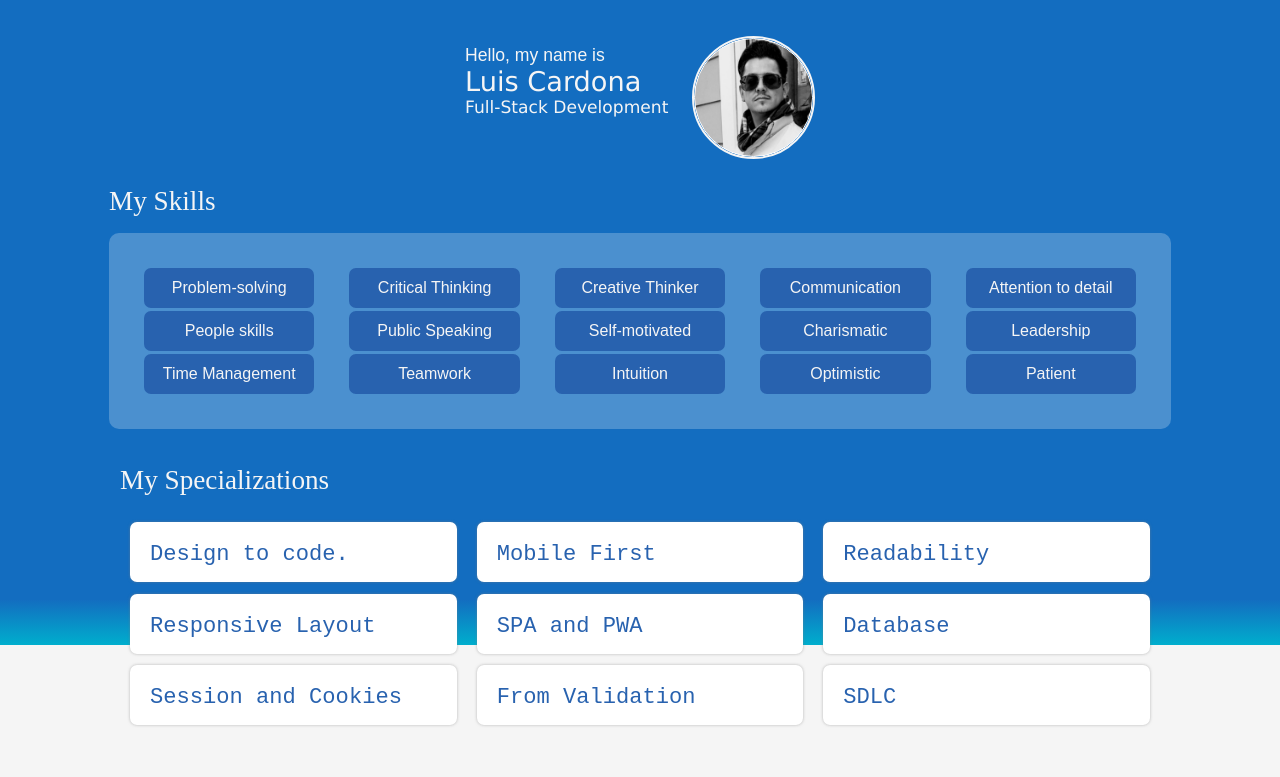
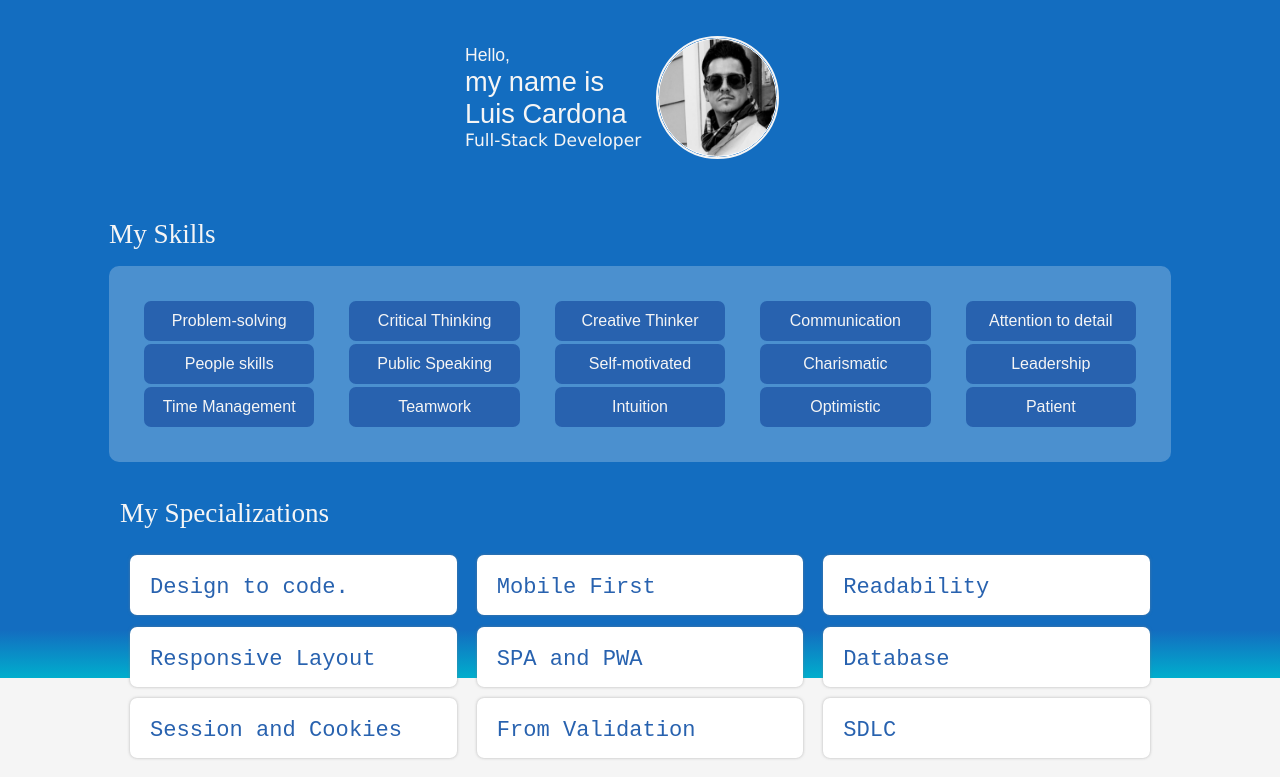
Before and after one commit to louieLouie117/react-portfolio, a React (Create React App) app in the folder client/: page / in a window 1280 px wide. Shown: the top 777 px of the page. Built offline with nearby package versions, Linux system fonts and the light colour scheme.

Commit message:
GreateingComplete

```diff
--- a/client/src/components/LandingPage/HeroBanner.jsx
+++ b/client/src/components/LandingPage/HeroBanner.jsx
@@ -1,7 +1,59 @@
 import React from 'react'
+import { useState } from 'react'
+
 
 
 function HeroBanner(props) {
+
+const [timeLabel, setTimeLabel] = useState("Hello");
+
+
+window.onload = function() {
+
+    const current = new Date();
+    const time = current.getHours();
+    console.log(time);
+
+
+
+    if(time >= 0 && time <= 3){
+      console.log("Hello Night Owl")
+      setTimeLabel("Hello Night Owl");
+      return;
+    }
+
+    if(time >= 4 && time <= 8){
+      console.log("Hello Early Bird")
+      setTimeLabel("Hello Early Bird");
+      return;
+    }
+
+    if(time >= 9  &&time <= 11){
+      console.log("Good Morning")
+      setTimeLabel("Good Morning");
+      return;
+
+    }
+
+    if(time >= 12  && time <= 17){
+      console.log("Good Afternoon")
+      setTimeLabel("Good Afternoon");
+      return;
+
+    }
+
+
+    if(time >= 18 && time <= 23){
+      console.log("Good Evening")
+      setTimeLabel("Good Evening");
+      return;
+
+    }
+
+}
+
+
+
 
 
 
@@ -9,17 +61,23 @@ function HeroBanner(props) {
     <div className="myHeader-container">
         <header>
                 <div className="name-container">
+            {/* <img src="/img/portfolioImg.png" alt=""/> */}
+
                 <header>
-                <h3>Hello, my name is </h3>
+                <h3>{timeLabel},</h3>
+
+                <h2>my name is </h2>
                 <div>
                 <h1>Luis Cardona</h1>
 
-                <p>Full-Stack Development</p>
+                <p>Full-Stack Developer</p>
                 </div>
 
 
             </header>
             <img src="/img/portfolioImg.png" alt=""/>
+
+
             </div>
          </header>
 
--- a/client/src/modules/LandingPageStyles.css
+++ b/client/src/modules/LandingPageStyles.css
@@ -808,6 +808,12 @@ html{
 
   }
 
+  .myHeader-container header{
+    display: grid;
+    justify-content: center;
+
+  }
+
   .myHeader-container aside{
     display: block;
     position: absolute;
@@ -940,17 +946,13 @@ html{
   }
 
   .name-container{
-    display: grid;
-    grid-template-columns: 2fr 1fr ;
-    grid-template-rows: 90px;
-    /* justify-items: left; */
+    display: flex;
+    column-gap: 15px;
     row-gap: 5px;
     width: 350px;
     margin: 0 auto;
     padding: 20px 0;
     color: whitesmoke;
-
-
 
   }
 
@@ -976,16 +978,24 @@ html{
   .name-container header{
     display: grid;
     align-self: center;
+    font: 1em sans-serif;
+    font-family: Verdana, Geneva, Tahoma, sans-serif;
+
 
   }
   .name-container h1{
     font: 1.7em sans-serif;
     color: whitesmoke;
-   font-family: Verdana, Geneva, Tahoma, sans-serif;
+
+  }
 
 
+  .name-container h2{
+    font: 1.7em sans-serif;
+    color: whitesmoke;
 
   }
+
 
   .name-container h3{
     font: 1.1em sans-serif;
```
